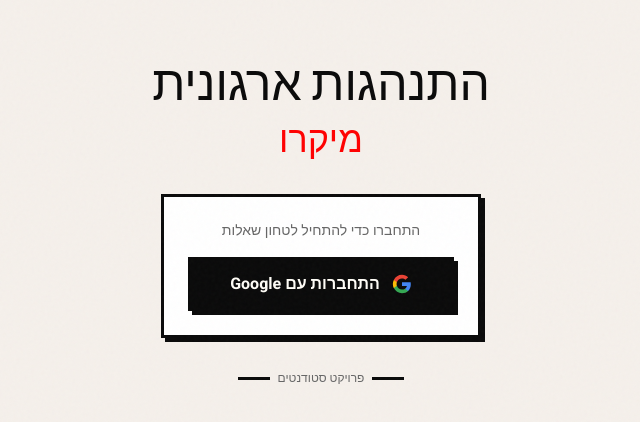
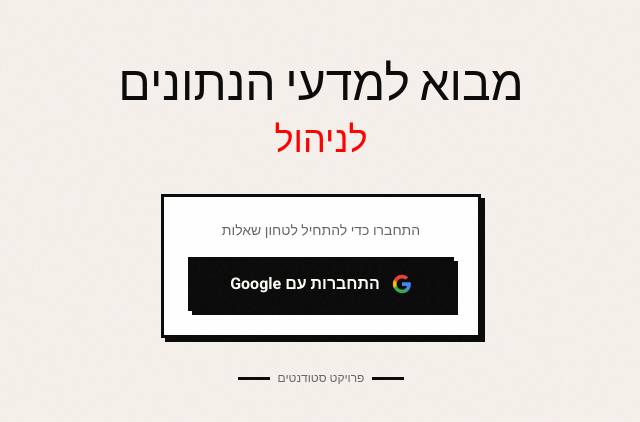
Before and after one commit to wiredvibez/students-hub, a Next.js app: page / in a window 1280 px wide. Shown: the part 176-598 px from the top of the page, without its empty margins (438-1078 px from the left). Built offline with nearby package versions, Linux system fonts and the light colour scheme; no server answers.

Commit message:
auth header text

```diff
--- a/components/AuthGuard.tsx
+++ b/components/AuthGuard.tsx
@@ -31,10 +31,10 @@
         >
           <div>
             <h1 className="font-display text-4xl md:text-5xl leading-tight mb-3">
-              התנהגות ארגונית
+              מבוא למדעי הנתונים
             </h1>
             <h2 className="font-display text-3xl md:text-4xl text-brutal-red">
-              מיקרו
+              לניהול
             </h2>
           </div>
 
```
